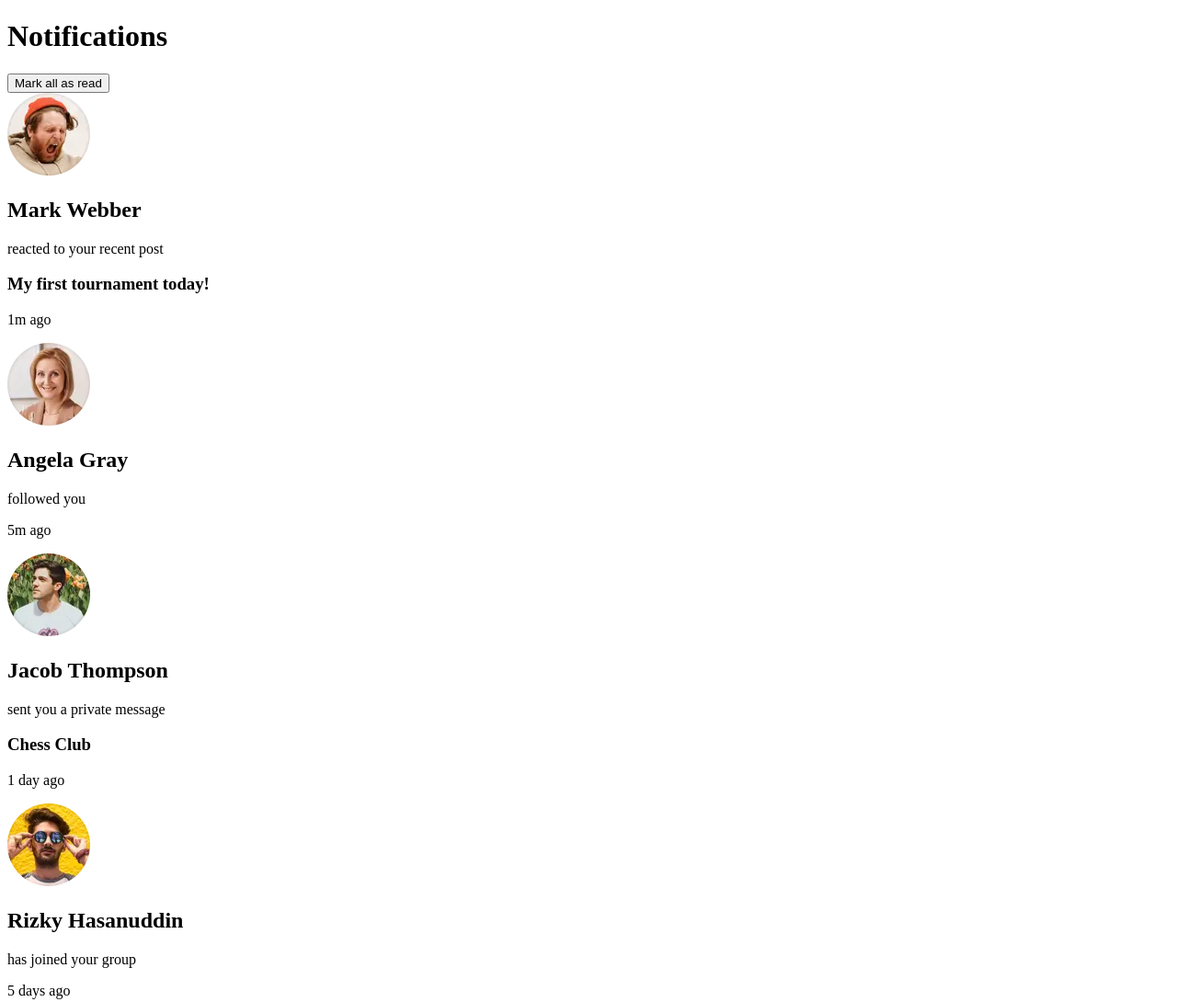
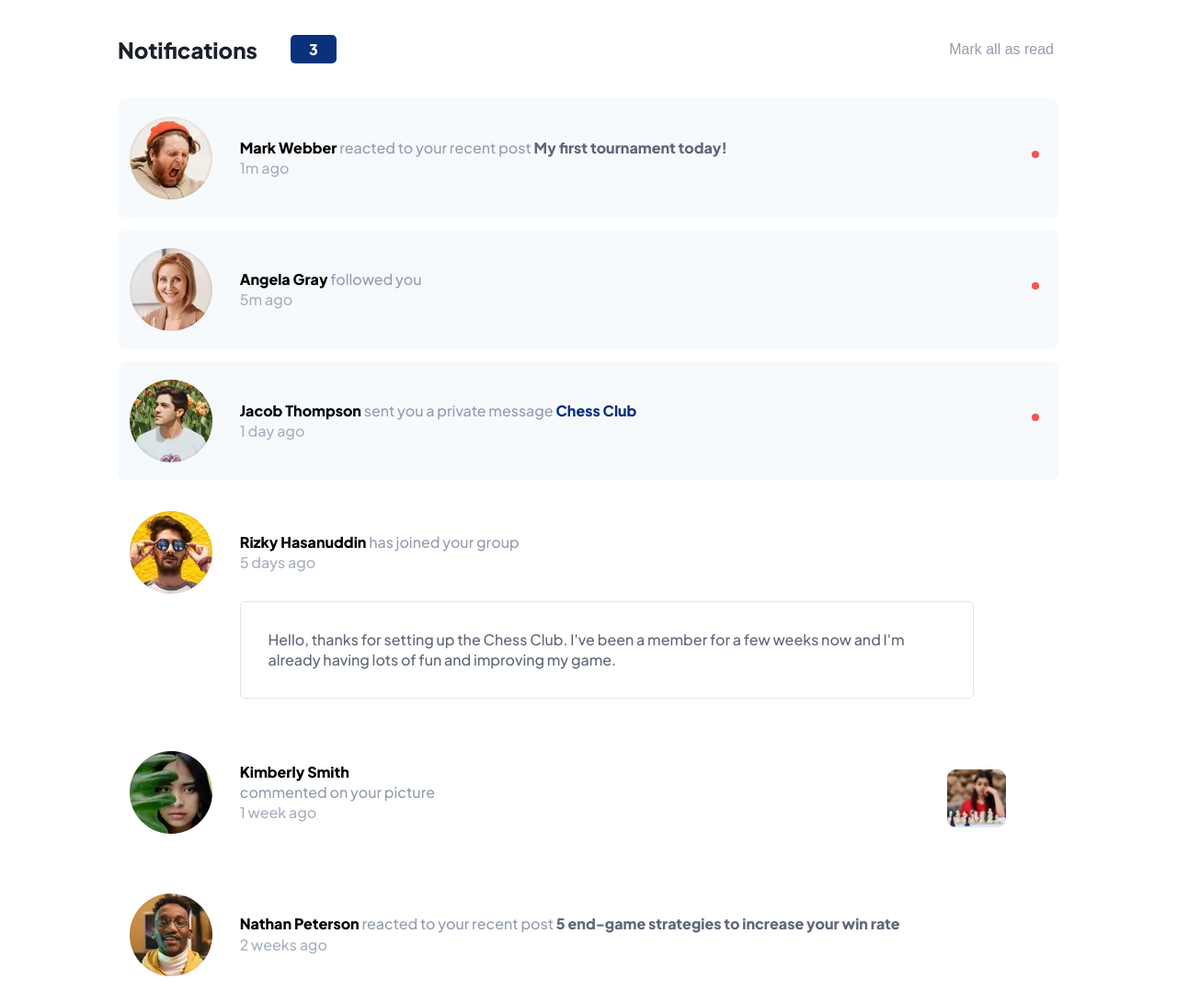
Before and after one commit to CarolANikolic/notifications-page, a plain HTML site: page index.html in a window 1280 px wide. Shown: the top 1090 px of the page at 92% size. Drawn offline with Linux system fonts and the light colour scheme.

Commit message:
finishing style and adding comments on index.html

```diff
--- /dev/null
+++ b/assets/css/reset.css
@@ -0,0 +1,48 @@
+/* http://meyerweb.com/eric/tools/css/reset/
+   v2.0 | 20110126
+   License: none (public domain)
+*/
+
+html, body, div, span, applet, object, iframe,
+h1, h2, h3, h4, h5, h6, p, blockquote, pre,
+a, abbr, acronym, address, big, cite, code,
+del, dfn, em, img, ins, kbd, q, s, samp,
+small, strike, strong, sub, sup, tt, var,
+b, u, i, center,
+dl, dt, dd, ol, ul, li,
+fieldset, form, label, legend,
+table, caption, tbody, tfoot, thead, tr, th, td,
+article, aside, canvas, details, embed,
+figure, figcaption, footer, header, hgroup,
+menu, nav, output, ruby, section, summary,
+time, mark, audio, video {
+	margin: 0;
+	padding: 0;
+	border: 0;
+	font-size: 100%;
+	font: inherit;
+	vertical-align: baseline;
+}
+/* HTML5 display-role reset for older browsers */
+article, aside, details, figcaption, figure,
+footer, header, hgroup, menu, nav, section {
+	display: block;
+}
+body {
+	line-height: 1;
+}
+ol, ul {
+	list-style: none;
+}
+blockquote, q {
+	quotes: none;
+}
+blockquote:before, blockquote:after,
+q:before, q:after {
+	content: '';
+	content: none;
+}
+table {
+	border-collapse: collapse;
+	border-spacing: 0;
+}
--- /dev/null
+++ b/assets/css/style.css
@@ -0,0 +1,286 @@
+/* Colors */
+:root {
+    --blue: hsl(219, 85%, 26%);
+    --red: hsl(1, 90%, 64%);
+    --white: hsl(0, 0%, 100%);
+    --veryLightGreyishBlue: hsl(210, 60%, 98%);
+    --lightGrayishBlueOne: hsl(211, 68%, 94%);
+    --lightGrayishBlueTwo: hsl(205, 33%, 90%);
+    --grayishBlue: hsl(219, 14%, 63%);
+    --darkGrayishBlue: hsl(219, 12%, 42%);
+    --veryDarkBlue: hsl(224, 21%, 14%);
+
+}
+
+/* General configuration */
+html {
+    font-family: 'Plus Jakarta Sans', sans-serif;
+}
+
+body {
+    background: var(--white);
+}
+
+.index-header {
+    width: 100%;
+    box-sizing: border-box;
+    padding: 8% 5% 8% 5%;
+    margin: 0 auto;
+}
+
+.container-header {
+    width: 100%;
+    display: flex;
+    justify-content: space-between;
+    align-items: center;
+    margin: 0 auto;
+}
+
+.notifications-status {
+    display: flex;
+    width: 70%;
+    align-items: center;
+}
+
+.index-header h1 {
+    color: var(--veryDarkBlue);
+    font-weight: 800;
+}
+
+.notifications-number {
+    width: 10%;
+    background-color: var(--blue);
+    border-radius: 5px;
+    margin-left: 5%;
+    color: var(--white);
+    text-align: center;
+    vertical-align: middle;
+    padding: 2%;
+    font-weight: 700;
+}
+
+.read-bt {
+    background: var(--white);
+    border-style: none;
+    color: var(--grayishBlue);
+    text-align: right;
+    box-sizing: border-box;
+    margin: 0;
+}
+
+.main-container {
+    display: flex;
+    flex-direction: column;
+    gap: 0.8em;
+    width: 100%;
+}
+
+.individual-notifications, .container-message, .msg-notifications  {
+    background-color: var(--white);
+    width: 90%;
+    margin: 0 auto;
+    display: flex;
+    line-height: 1.4;
+    border-radius: 10px;
+    align-items: center;
+    box-sizing: border-box;
+}
+
+.msg-notifications {
+    display: block;
+}
+
+.individual-notifications img {
+    width: 20%;
+}
+
+.container-message {
+    width: 100%;
+}
+
+.new-notifications {
+    background-color: var(--veryLightGreyishBlue);
+}
+
+.notifications-content {
+    padding: 3%;
+    width: 100%;
+    position: relative;
+}
+
+.new-notifications > .notifications-content::after {
+    content: '';
+    background: var(--red);
+    height: 8px;
+    width: 8px;
+    position: absolute;
+    right: -2%;
+    bottom: 50%;
+    border-radius: 50%;
+}
+
+.user-name {
+    font-weight: 700;
+}
+
+.user-action {
+    color: var(--grayishBlue);
+}
+
+.user-content {
+    color: var(--darkGrayishBlue);
+    font-weight: 700;
+}
+
+.user-group {
+    color: var(--blue);
+    font-weight: 700;
+}
+
+.action-time {
+    color: var(--grayishBlue);
+    opacity: 0.8;
+}
+
+.user-msg {
+    padding: 3%;
+    border: 1px solid var(--lightGrayishBlueTwo);
+    border-radius: 5px;
+    width: 80%;
+    box-sizing: border-box;
+    color: var(--darkGrayishBlue);
+}
+
+.commented-photo {
+    position: relative;
+    box-sizing: border-box;
+    display: flex;
+}
+
+.container-kimberly-photo {
+    display: flex;
+    position: absolute;
+    width: 70%;
+    bottom: 20%;
+    right: 5%;
+    justify-content: flex-end;
+}
+
+.attribution {
+    text-align: center;
+    padding: 5%;
+    color: var(--veryDarkBlue);
+}
+
+.atribution a:hover, a:visited, a:link, a:active {
+    text-decoration: none;
+    color: var(--veryDarkBlue);
+    font-weight: 700;
+}
+
+/* Mobile devices */
+@media (min-width: 320px) and (max-width: 480px) {
+
+    .notifications-number {
+        font-size: 0.7em;
+    }
+
+    .read-bt {
+        font-size: 0.6em;
+    }
+
+    .index-header h1 {
+        font-size: 1em;
+    }
+
+    .notifications-content {
+        font-size: 0.7em;
+    }
+
+    .user-msg {
+        margin-left: 20%;
+        font-size: 0.8em;
+    }
+
+    .attribution {
+        font-size: 0.5em;
+    }
+}
+
+/* iPads, Tablets */
+@media (min-width: 481px) and (max-width: 768px) {
+
+    .notifications-number {
+        font-size: 1em;
+    }
+
+    .read-bt {
+        font-size: 0.9em;
+    }
+
+    .index-header h1 {
+        font-size: 1.5em;
+    }
+
+
+    .notifications-content {
+        font-size: 0.9em;
+    }
+
+    .user-msg {
+        margin-left: 20%;
+        font-size: 0.9em;
+    }
+
+    .attribution {
+        font-size: 0.6em;
+    }
+}
+
+/* Small screens, laptops */
+@media (min-width: 769px) {
+    .index-header {
+        padding: 3% 0;
+        width: 80%;
+    }
+
+    .notifications-number {
+        font-size: 1em;
+        width: 5%;
+        padding: 1%;
+    }
+
+    .read-bt {
+        font-size: 1em;
+    }
+
+    .index-header h1 {
+        font-size: 1.5em;
+    }
+
+    .individual-notifications {
+        padding: 1%;
+        width: 80%;
+    }
+
+    .individual-notifications img {
+        width: 10%;
+    }
+
+    .notifications-content {
+        font-size: 1em;
+    }
+
+    .new-notifications > .notifications-content::after {
+        right: 1%;
+    }
+
+    .user-msg {
+        margin-left: 12%;
+        font-size: 1em;
+    }
+
+    .attribution {
+        font-size: 0.8em;
+    }
+}
--- a/index.html
+++ b/index.html
@@ -5,66 +5,77 @@
     <meta name="viewport" content="width=device-width, initial-scale=1.0">
     <meta name="keywords" content="notifications, status notification, read notifications, unread notifications">
     <meta description="description" content="Check and manipulate your notifications">
+    <link rel="stylesheet" href="./assets/css/reset.css">
+    <link rel="stylesheet" href="./assets/css/style.css">
+    <link rel="preconnect" href="https://fonts.googleapis.com">
+    <link rel="preconnect" href="https://fonts.gstatic.com" crossorigin>
+    <link href="https://fonts.googleapis.com/css2?family=Plus+Jakarta+Sans:wght@500;800&display=swap" rel="stylesheet">
     <title>Notifications Page</title>
 </head>
 <body>
 
-    <header>
-
-        <h1>Notifications</h1>
-        <span class="notifications-number" id="notifications-number"></span>
-        <button class="read-bt" id="read-bt">Mark all as read</button>
-
+    <!-- Top of the page -->
+    <header class="index-header">
+        <div class="container-header">
+            <div class="notifications-status">
+                <h1>Notifications</h1>
+                <span class="notifications-number" id="notifications-number">3</span>
+            </div>
+            <button class="read-bt" id="read-bt">Mark all as read</button>
+        </div>
     </header>
 
-    <main>
-        <section class="individual-notifications">
+    <!-- Notifications -->
+    <main class="main-container">
+        <section class="individual-notifications new-notifications">
 
             <img src="assets/images/avatar-mark-webber.webp" alt="Mark Webber avatar photo">
 
             <div class="notifications-content">
-                <h1>Mark Webber</h1>
-                <p>reacted to your recent post</p>
-                <h3>My first tournament today!</h3>
-                <p>1m ago</p>
+                <span class="user-name">Mark Webber</span>
+                <span class="user-action">reacted to your recent post</span>
+                <span class="user-content">My first tournament today!</span>
+                <p class="action-time">1m ago</p>
             </div>
 
         </section>
 
-        <section class="individual-notifications">
+        <section class="individual-notifications new-notifications">
 
             <img src="assets/images/avatar-angela-gray.webp" alt="Angela Gray avatar photo">
 
             <div class="notifications-content">
-                <h1>Angela Gray</h1>
-                <p>followed you</p>
-                <p>5m ago</p>
+                <span class="user-name">Angela Gray</span>
+                <span class="user-action">followed you</span>
+                <p class="action-time">5m ago</p>
             </div>
         </section>
 
-        <section class="individual-notifications">
+        <section class="individual-notifications new-notifications">
 
             <img src="assets/images/avatar-jacob-thompson.webp" alt="Jacob Thompson avatar photo">
 
             <div class="notifications-content">
-                <h1>Jacob Thompson</h1>
-                <p>sent you a private message</p>
-                <h3>Chess Club</h3>
-                <p>1 day ago</p>
+                <span class="user-name">Jacob Thompson</span>
+                <span class="user-action">sent you a private message</span>
+                <span class="user-group">Chess Club</span>
+                <p class="action-time">1 day ago</p>
             </div>
         </section>
 
-        <section class="individual-notifications">
+        <section class="individual-notifications msg-notifications">
 
+          <div class="container-message">
             <img src="assets/images/avatar-rizky-hasanuddin.webp" alt="Rizky Hasanuddin avatar photo">
 
             <div class="notifications-content">
-                <h1>Rizky Hasanuddin</h1>
-                <p>has joined your group</p>
-                <p>5 days ago</p>
+                <span class="user-name">Rizky Hasanuddin</span>
+                <span class="user-action">has joined your group</span>
+                <p class="action-time">5 days ago</p>
+            </div>
             </div>
 
-            <div>
+            <div class="user-msg">
                 <p>Hello, thanks for setting up the Chess Club. I've been a member for a few weeks now and I'm already having lots of fun and improving my game.</p>
             </div>
         </section>
@@ -74,10 +85,12 @@
             <img src="assets/images/avatar-kimberly-smith.webp" alt="Kimberly Smith avatar photo">
 
             <div class="notifications-content">
-                <h1>Kimberly Smith</h1>
-                <p>commented on your picture</p>
-                <img src="assets/images/image-chess.webp" alt="Comented photo playing chess">
-                <p>1 week ago</p>
+                <span class="user-name">Kimberly Smith</span>
+                <span class="user-action commented-photo">commented on your picture</span>
+                <div class="container-kimberly-photo">
+                   <img src="assets/images/image-chess.webp" alt="Comented photo playing chess">
+                </div>
+                <p class="action-time">1 week ago</p>
             </div>
         </section>
 
@@ -86,10 +99,10 @@
             <img src="assets/images/avatar-nathan-peterson.webp" alt="Nathan Peterson avatar photo">
 
             <div class="notifications-content">
-                <h1>Nathan Peterson</h1>
-                <p>reacted to your recent post</p>
-                <h3>5 end-game strategies to increase your win rate</h3>
-                <p>2 weeks ago</p>
+                <span class="user-name">Nathan Peterson</span>
+                <span class="user-action">reacted to your recent post</span>
+                <span class="user-content">5 end-game strategies to increase your win rate</span>
+                <p class="action-time">2 weeks ago</p>
             </div>
         </section>
 
@@ -98,17 +111,18 @@
             <img src="assets/images/avatar-anna-kim.webp" alt="Anna Kim avatar photo">
 
             <div class="notifications-content">
-                <h1>Anna Kim</h1>
-                <p>left the group</p>
-                <h3>Chess Club</h3>
-                <p>2 weeks ago</p>
+                <span class="user-name">Anna Kim</span>
+                <span class="user-action">left the group</span>
+                <span class="user-group">Chess Club</span>
+                <p class="action-time">2 weeks ago</p>
             </div>
         </section>
     </main>
 
-    <div class="attribution">
+    <!-- Bottom of the page (about project) -->
+    <footer class="attribution">
         <p>Challenge by <a href="https://www.frontendmentor.io?ref=challenge" target="_blank">Frontend Mentor</a>.
         Coded by <a href="#">Caroline Almeida Nikolic</a>.</p>
-    </div>
+    </footer>
 </body>
 </html>
```
